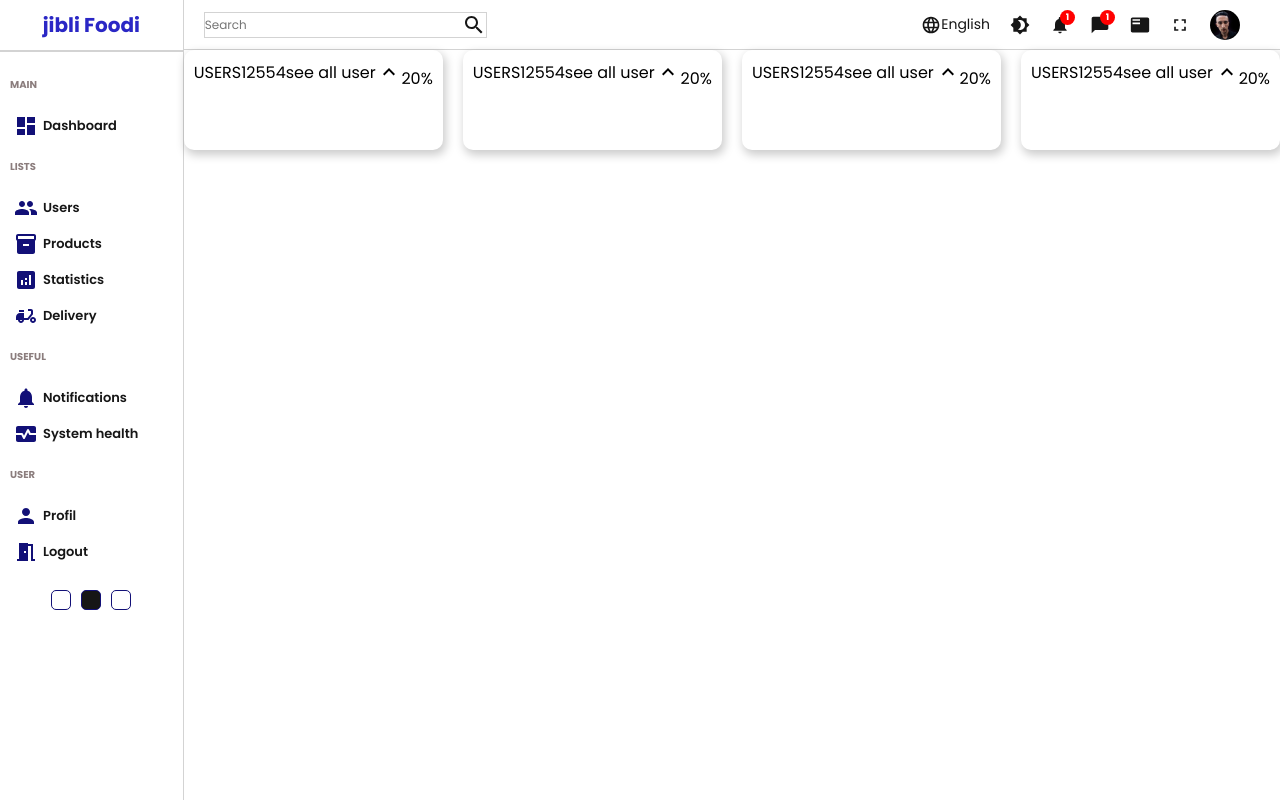
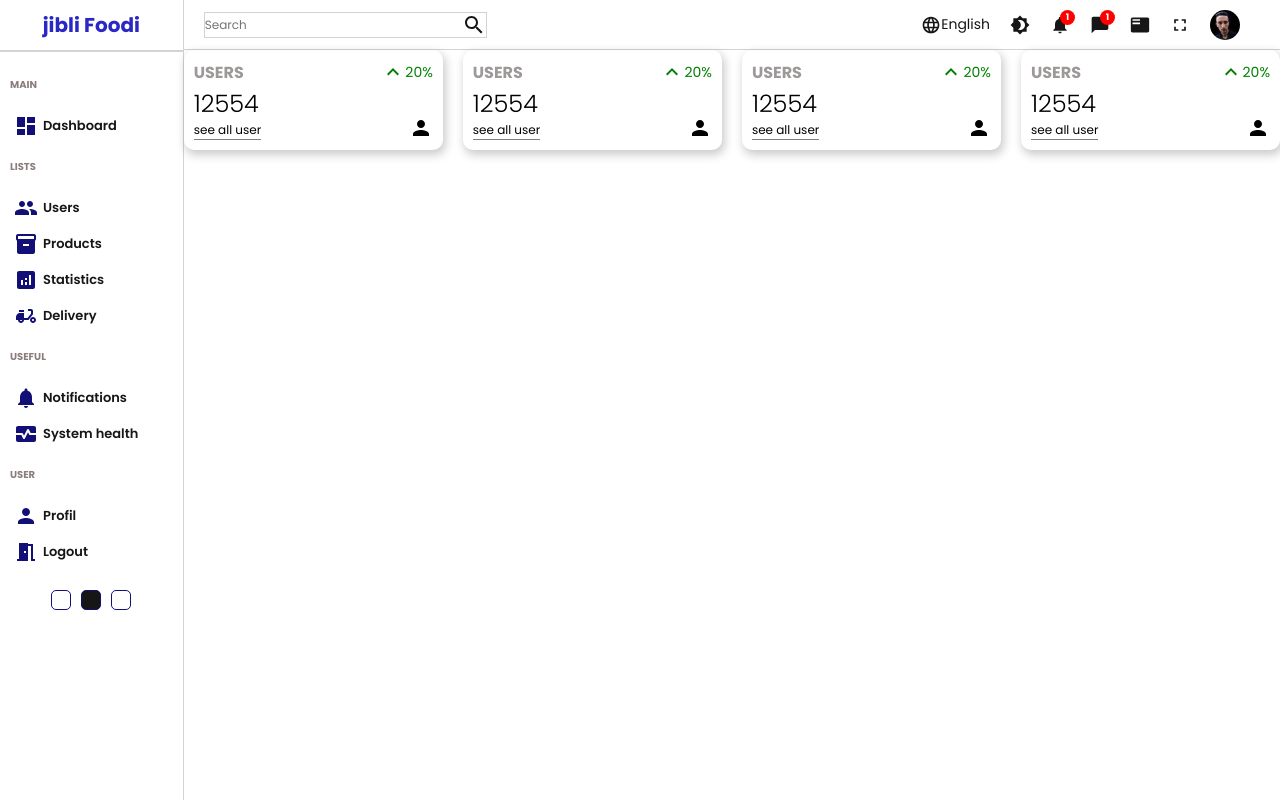
Before and after one commit to stormsidali2001/food-delivery-frontend, a Next.js app: page / in a window 1280 px wide. Built offline with nearby package versions, Linux system fonts and the light colour scheme.

Commit message:
widget component ...

```diff
--- a/components/Widget.tsx
+++ b/components/Widget.tsx
@@ -1,6 +1,8 @@
 import { KeyboardArrowUp } from '@mui/icons-material'
 import styles from '../styles/Widget.module.scss'
+import PersonIcon from '@mui/icons-material/Person';
 const Widget = () => {
+
   return (
     <div className={styles.container}>
         <div className={styles.left}>
@@ -9,10 +11,11 @@ const Widget = () => {
             <span className={styles.link}>see all user</span>
         </div>
         <div className={styles.right}>
-            <div className="percentage">
+            <div className={`${styles.percentage} ${styles.positive}`}>
                 <KeyboardArrowUp/>
                 20%
             </div>
+            <PersonIcon className={styles.icon}/>
         </div>
     </div>
   )
--- a/styles/Widget.module.scss
+++ b/styles/Widget.module.scss
@@ -6,5 +6,35 @@
     box-shadow: 2px 4px 10px 1px rgba(0, 0, 0, 0.205);
     border-radius: 10px;
     height: 100px;
-
+    .left , .right{
+        display: flex;
+        flex-direction: column;
+        justify-content: space-between;
+        .title{
+            font-weight: bold;
+            color:rgb(158, 153, 153);
+        }
+        .counter{
+            font-size: 24px;
+            font-weight: 300;
+        }
+        .link{
+            font-size: 12px;
+            border-bottom: 1px solid gray;
+        }
+        .percentage{
+            display: flex;
+            align-items: center;
+            font-size: 14px;
+            &.positive{
+                color: green;
+            }
+            &.negative{
+                color: red;
+            }
+        }
+        .icon{
+            align-self: flex-end;
+        }
+    }
 }
```
